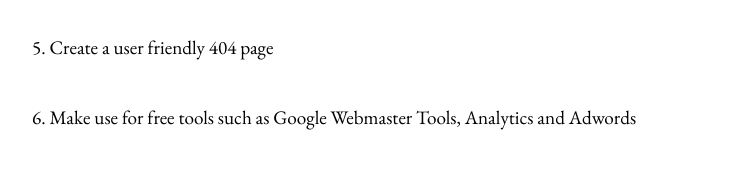
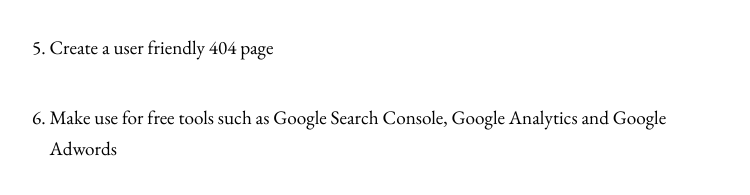
Before and after one commit to craigengland/craigengland, a Jekyll site: the page built from _posts/2016-03-04-my-basic-seo-strategy-for-west-coast-cranes.md, in a window 1280 px wide and 900 px high, scrolled down 4470 px. Shown: the part 655-850 px from the top of the window, without its empty margins (255-1005 px from the left). Built offline with Jekyll 4.4.1, drawn with Linux system fonts in a browser that asks for light colours; some of the changed lines change nothing that is shown.

Commit message:
Added google tag manager code

```diff
--- a/_includes/meta.html
+++ b/_includes/meta.html
@@ -12,4 +12,13 @@
     </head>
 
     <body>
+        <!-- Google Tag Manager -->
+        <noscript><iframe src="//www.googletagmanager.com/ns.html?id=GTM-5BTJQQ"
+        height="0" width="0" style="display:none;visibility:hidden"></iframe></noscript>
+        <script>(function(w,d,s,l,i){w[l]=w[l]||[];w[l].push({'gtm.start':
+        new Date().getTime(),event:'gtm.js'});var f=d.getElementsByTagName(s)[0],
+        j=d.createElement(s),dl=l!='dataLayer'?'&l='+l:'';j.async=true;j.src=
+        '//www.googletagmanager.com/gtm.js?id='+i+dl;f.parentNode.insertBefore(j,f);
+        })(window,document,'script','dataLayer','GTM-5BTJQQ');</script>
+        <!-- End Google Tag Manager -->
         {% include svg-symbols.svg %}
--- a/_posts/2016-03-04-my-basic-seo-strategy-for-west-coast-cranes.md
+++ b/_posts/2016-03-04-my-basic-seo-strategy-for-west-coast-cranes.md
@@ -78,4 +78,4 @@
 3. Establish a content hierarchy
 4. Submit an XML Sitemap
 5. Create a user friendly 404 page
-6. Make use for free tools such as Google Webmaster Tools, Analytics and Adwords
+6. Make use for free tools such as Google Search Console, Google Analytics and Google Adwords
```
